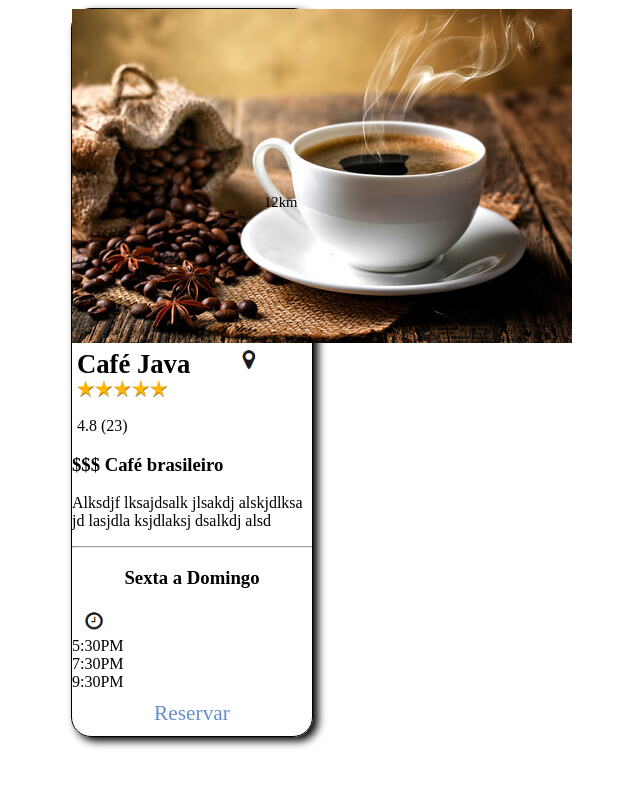
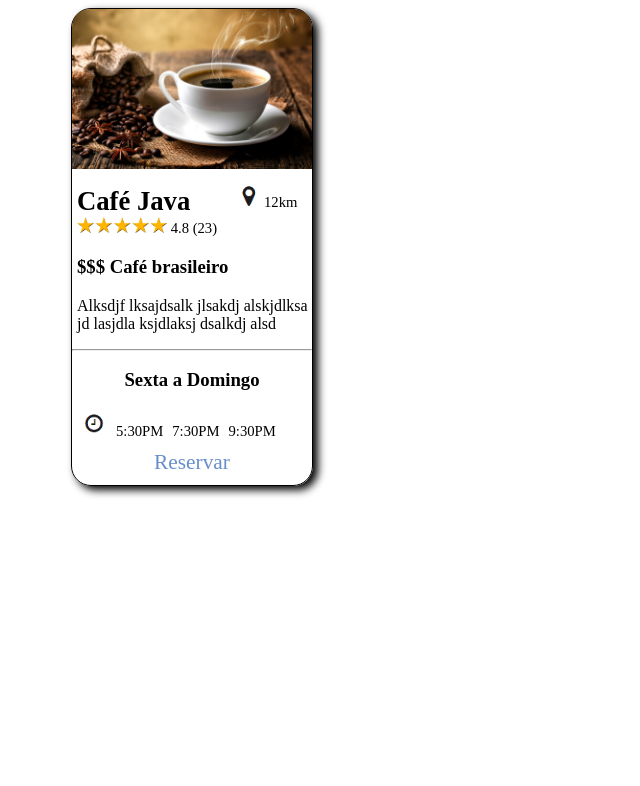
Before and after one commit to FabioSulasRobles/AULAAA5_ATIV2, a plain HTML site: page index.html in a window 1280 px wide. Shown: the whole page, without its empty margins (448-1088 px from the left). Drawn offline with Linux system fonts and the light colour scheme.

Commit message:
BRUUUUUH

```diff
--- a/css/estilo.css
+++ b/css/estilo.css
@@ -6,7 +6,7 @@ figure{
     position: relative;
     box-shadow: 5px 4px 9px black
 }
-.cafezin{
+.cafe{
     width: 100%;
     border-radius: 18px 18px 0px 0;
     padding-bottom: 10px;
@@ -44,7 +44,7 @@ h1{
 .estrelas img{
     width: 90px;
 }
-.rating{
+.rate{
     display: inline;
     font-size: 11pt;
     font-weight: 520;
--- a/index.html
+++ b/index.html
@@ -17,15 +17,15 @@
             <div class="estrelas">
                 <img src="imagens/5-star-rating.png"><p class="rate"> 4.8 (23)</p>
             </div>
-            <h3>$$$ Café brasileiro</h3>
-            <p>Alksdjf lksajdsalk jlsakdj alskjdlksa jd lasjdla ksjdlaksj dsalkdj alsd</p>
+            <h3 class="dindin">$$$ Café brasileiro</h3>
+            <p class="absd">Alksdjf lksajdsalk jlsakdj alskjdlksa jd lasjdla ksjdlaksj dsalkdj alsd</p>
             <hr>
             <h3 class="dias">Sexta a Domingo</h3>
             <img src="imagens/clock.PNG" class="clock">
             <div class="horario">
-                <div>5:30PM</div>
-                <div>7:30PM</div>
-                <div>9:30PM</div>
+                <div class="um">5:30PM</div>
+                <div class="dois">7:30PM</div>
+                <div class="tres">9:30PM</div>
             </div>
             <div class="reserva">Reservar</div>
         </figcaption>
```
